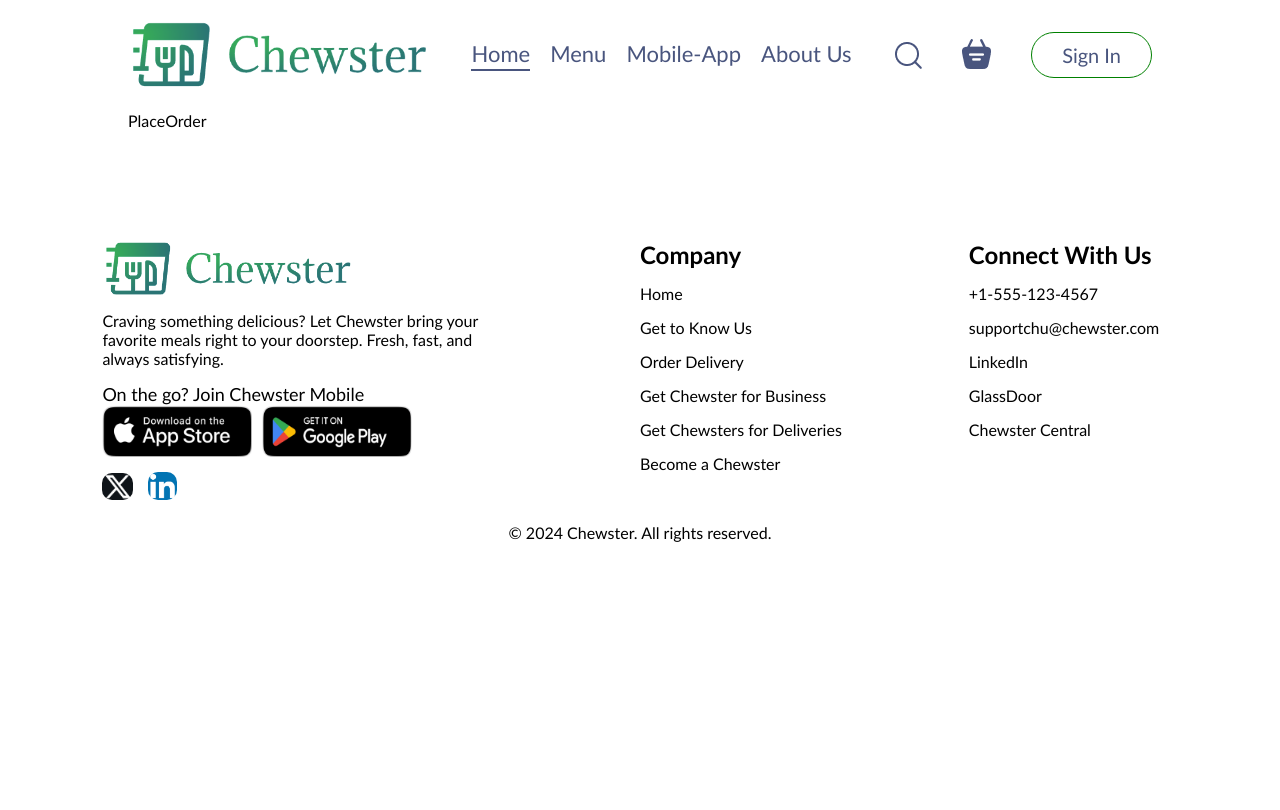
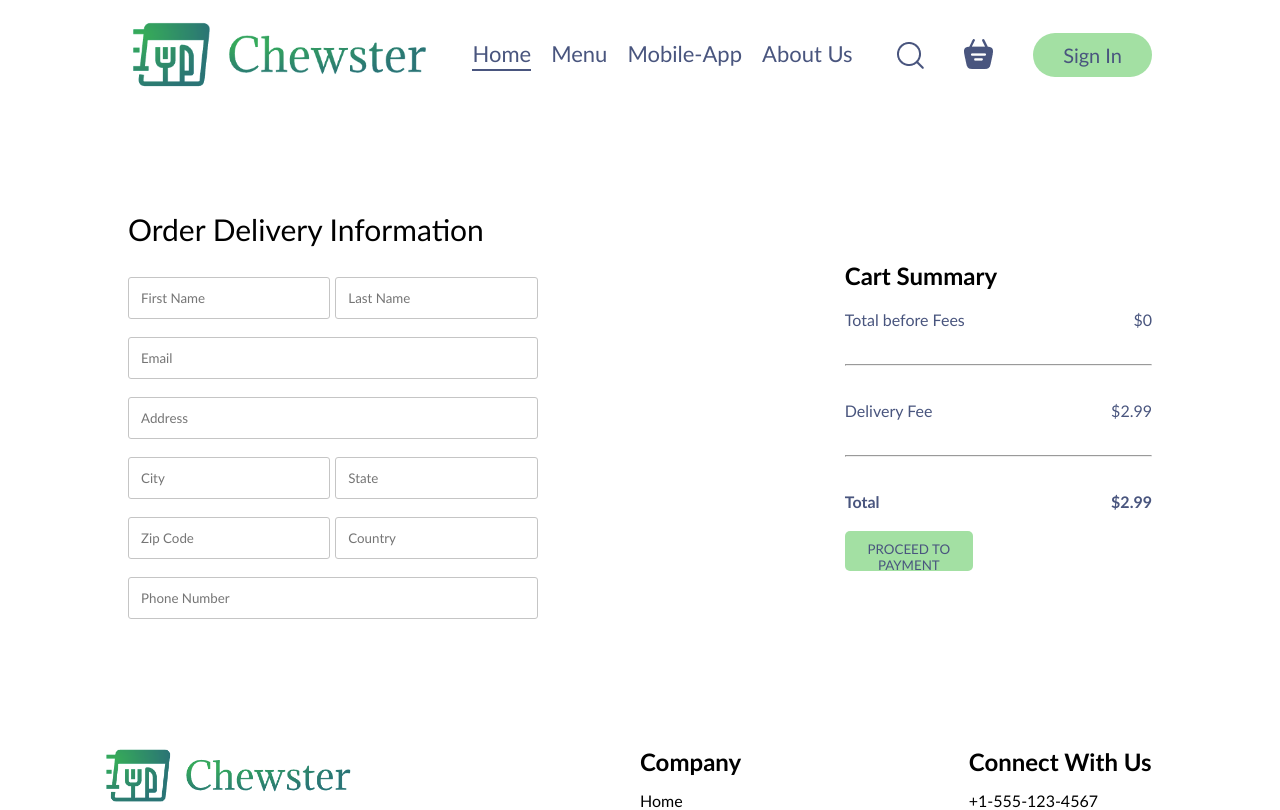
Before and after one commit to joshchu96/Chewster_FoodDelivery_app, a React (Vite) app in the folder Frontend/: page /order in a window 1280 px wide. Shown: the top 810 px of the page. Built offline with nearby package versions, Linux system fonts and the light colour scheme.

Commit message:
created the finalized order page

```diff
--- a/Frontend/src/assets/assets.js
+++ b/Frontend/src/assets/assets.js
@@ -235,29 +235,29 @@ export const food_list = [
   },
   {
     _id: "14",
-    name: "Vegan Sandwich",
+    name: "BLT Sandwich",
     image: food_14,
     price: 18,
     description:
-      "Food provides essential nutrients for overall health and well-being",
+      "Savor our classic BLT Sandwich, crafted with crispy bacon, fresh lettuce, juicy tomatoes, and creamy mayo, nestled between slices of toasted bread for a timeless flavor combination.",
     category: "Sandwich",
   },
   {
     _id: "15",
-    name: "Grilled Sandwich",
+    name: "Avocado Sandwich",
     image: food_15,
     price: 16,
     description:
-      "Food provides essential nutrients for overall health and well-being",
+      "Enjoy our Avocado Sandwich, featuring creamy avocado slices paired with fresh vegetables, tangy dressing, and hearty whole-grain bread for a satisfying and nutritious meal option.",
     category: "Sandwich",
   },
   {
     _id: "16",
-    name: "Bread Sandwich",
+    name: "Banh Mi Sandwich",
     image: food_16,
     price: 24,
     description:
-      "Food provides essential nutrients for overall health and well-being",
+      "A fusion of French-inspired baguette and Vietnamese flavors, our Banh Mi Sandwich boasts savory meats or tofu, pickled vegetables, fresh cilantro, and spicy mayo, delivering a delightful burst of taste in every bite.",
     category: "Sandwich",
   },
   {
--- a/Frontend/src/components/navigation/Navbar.css
+++ b/Frontend/src/components/navigation/Navbar.css
@@ -24,10 +24,11 @@
 }
 
 .navbar button {
-  background: transparent;
+  background: #a3e0a3;
   font-size: 20px;
   color: #49557e;
-  border: 1px solid green;
+  border: none;
+
   padding: 10px 30px;
   border-radius: 50px;
   cursor: pointer;
--- a/Frontend/src/context/ChewsterContext.jsx
+++ b/Frontend/src/context/ChewsterContext.jsx
@@ -39,6 +39,8 @@ const ChewsterContextProvider = (props) => {
     return totalAmt;
   };
 
+  const deliveryFee = 2.99;
+
   const contextValue = {
     food_list,
     cartItems,
@@ -46,6 +48,7 @@ const ChewsterContextProvider = (props) => {
     addToCart,
     removeFromCart,
     calcCartTotal,
+    deliveryFee,
   };
 
   return (
--- a/Frontend/src/pages/Cart/Cart.css
+++ b/Frontend/src/pages/Cart/Cart.css
@@ -4,7 +4,7 @@
 
 .cart hr {
   height: 1px;
-  background-color: #118711;
+  background-color: #a3e0a3;
   border: none;
 }
 
@@ -12,13 +12,13 @@
   display: grid;
   grid-template-columns: 1fr 1.5fr 1fr 1fr 1fr 0.5fr;
   align-items: center;
-  color: green;
+  color: #6dba9f;
   font-size: max(1vw, 15px);
 }
 
 .cart-items-item {
   margin: 10px 0px;
-  color: black;
+  color: #49557e;
 }
 
 .cart-items-item img {
@@ -38,7 +38,7 @@
   width: 100%;
   text-align: center;
   font-size: 20px;
-  font-weight: 500;
+  font-weight: 400;
 }
 
 .item-counter-wrapper span.num {
@@ -113,8 +113,9 @@
 .cart-total-wrapper .cart-promocode-input button {
   width: 10vw;
   padding: 10px 5px;
-  background-color: black;
+  background-color: #a3e0a3;
   border: none;
-  color: white;
+  color: #49557e;
   border-radius: 5px;
+  cursor: pointer;
 }
--- a/Frontend/src/pages/Cart/Cart.jsx
+++ b/Frontend/src/pages/Cart/Cart.jsx
@@ -1,12 +1,19 @@
 import React, { useContext } from "react";
 import "./Cart.css";
 import { ChewsterContext } from "../../context/ChewsterContext";
+import { useNavigate } from "react-router-dom";
 
 const Cart = () => {
-  const { cartItems, food_list, removeFromCart, addToCart, calcCartTotal } =
-    useContext(ChewsterContext);
+  const {
+    cartItems,
+    food_list,
+    removeFromCart,
+    addToCart,
+    calcCartTotal,
+    deliveryFee,
+  } = useContext(ChewsterContext);
 
-  const deliveryFee = 2.99;
+  const navigate = useNavigate();
 
   return (
     <div className="cart">
@@ -69,7 +76,9 @@ const Cart = () => {
             <b>Total</b>
             <b>${(calcCartTotal() + deliveryFee).toFixed(2)}</b>
           </div>
-          <button>PROCEED TO CHECKOUT</button>
+          <button onClick={() => navigate("/order")}>
+            PROCEED TO CHECKOUT
+          </button>
         </div>
         <div className="cart-promocode">
           <div>
--- a/Frontend/src/pages/PlaceOrder/PlaceOrder.css
+++ b/Frontend/src/pages/PlaceOrder/PlaceOrder.css
@@ -0,0 +1,41 @@
+.order-wrapper {
+  display: flex;
+  align-items: start;
+  justify-content: space-between;
+  margin-top: 100px;
+}
+
+.order-left {
+  width: 100%;
+  max-width: 40%;
+}
+
+.order-left .title {
+  font-size: 30px;
+  font-weight: 500;
+  margin-bottom: 30px;
+}
+
+.order-left input {
+  margin-bottom: 18px;
+  width: 100%;
+  padding: 12px;
+  border: 1px solid #c5c5c5;
+  border-radius: 3px;
+  outline-color: #a3e0a3;
+}
+
+.order-left .order-input-fields {
+  display: flex;
+  gap: 5px;
+}
+
+.order-right {
+  width: 100%;
+  max-width: 30%;
+}
+
+.order-right button {
+  width: 10vw;
+  padding: 10px 5px;
+}
--- a/Frontend/src/pages/PlaceOrder/PlaceOrder.jsx
+++ b/Frontend/src/pages/PlaceOrder/PlaceOrder.jsx
@@ -1,8 +1,55 @@
-import React from "react";
+import React, { useContext } from "react";
 import "./PlaceOrder.css";
+import { ChewsterContext } from "../../context/ChewsterContext";
 
 const PlaceOrder = () => {
-  return <div>PlaceOrder</div>;
+  const { calcCartTotal, deliveryFee } = useContext(ChewsterContext);
+
+  return (
+    <form action="" className="order-wrapper">
+      <div className="order-left">
+        <p className="title">Order Delivery Information</p>
+        <div className="order-input-fields">
+          <input type="text" placeholder="First Name" />
+          <input type="text" placeholder="Last Name" />
+        </div>
+        <input type="email" placeholder="Email" />
+        <input type="text" placeholder="Address" />
+        <div className="order-input-fields">
+          <input type="text" placeholder="City" />
+          <input type="text" placeholder="State" />
+        </div>
+        <div className="order-input-fields">
+          <input type="text" placeholder="Zip Code" />
+          <input type="text" placeholder="Country" />
+        </div>
+        <input type="text" placeholder="Phone Number" />
+      </div>
+      <div className="order-right">
+        <div className="cart-total-wrapper">
+          <div className="cart-total">
+            <h2>Cart Summary</h2>
+            <div className="cart-total-details">
+              <p>Total before Fees</p>
+              <p>${calcCartTotal()}</p>{" "}
+            </div>
+            <hr />
+            <div className="cart-total-details">
+              <p>Delivery Fee</p>
+              <p>${deliveryFee.toFixed(2)}</p>{" "}
+              {/* Ensure deliveryFee is a number */}
+            </div>
+            <hr />
+            <div className="cart-total-details">
+              <b>Total</b>
+              <b>${(calcCartTotal() + deliveryFee).toFixed(2)}</b>{" "}
+            </div>
+            <button>PROCEED TO PAYMENT</button>
+          </div>
+        </div>
+      </div>
+    </form>
+  );
 };
 
 export default PlaceOrder;
```
